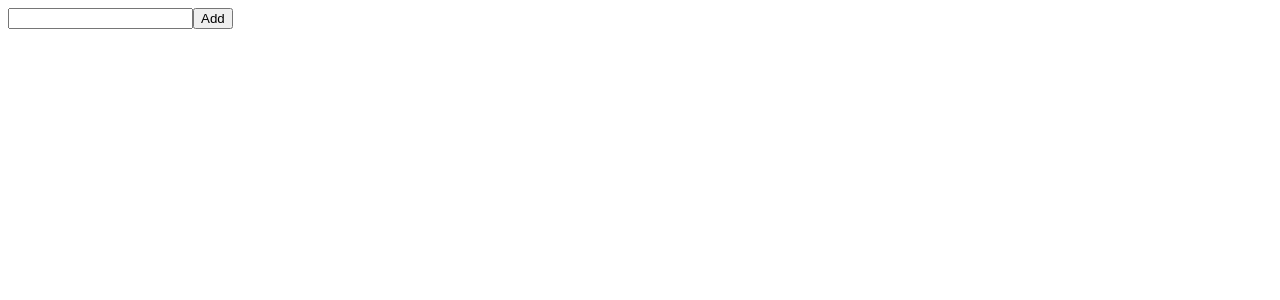
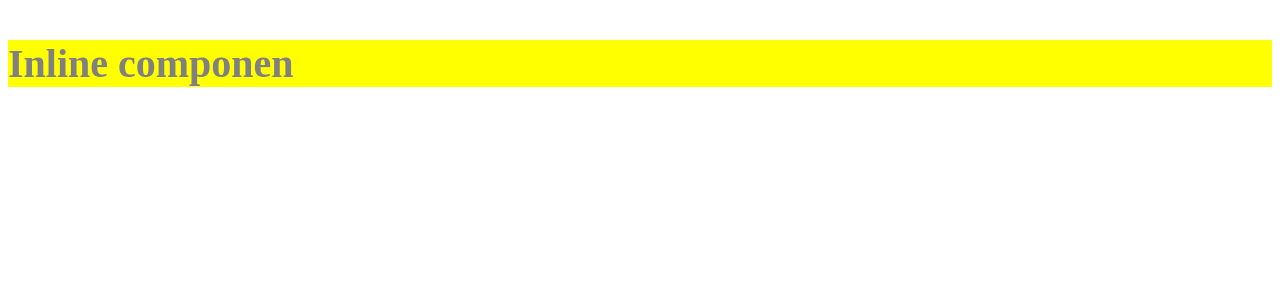
Before and after one commit to arjunk03/reactApp, a React (Vite) app in the folder todoApp/: page / in a window 1280 px wide. Shown: the top 300 px of the page. Built offline with nearby package versions, Linux system fonts and the light colour scheme.

Commit message:
css updated

```diff
--- a/todoApp/src/App.jsx
+++ b/todoApp/src/App.jsx
@@ -1,9 +1,11 @@
 import Todo from "./components/Todo";
+import InlineComponent from "./components/InlineComponent";
 function App() {
   return (
     <>
       <div>
-        <Todo />
+        {/* <Todo /> */}
+        <InlineComponent />
       </div>
     </>
   );
--- /dev/null
+++ b/todoApp/src/components/InlineComponent.jsx
@@ -0,0 +1,4 @@
+import "../css/style.css";
+export default function InlineComponent() {
+  return <h3 className="header">Inline componen</h3>;
+}
--- /dev/null
+++ b/todoApp/src/components/OutlineComponent.jsx
@@ -0,0 +1,3 @@
+export default function OutlineComponent() {
+  return <h1>This is an outline </h1>;
+}
```
